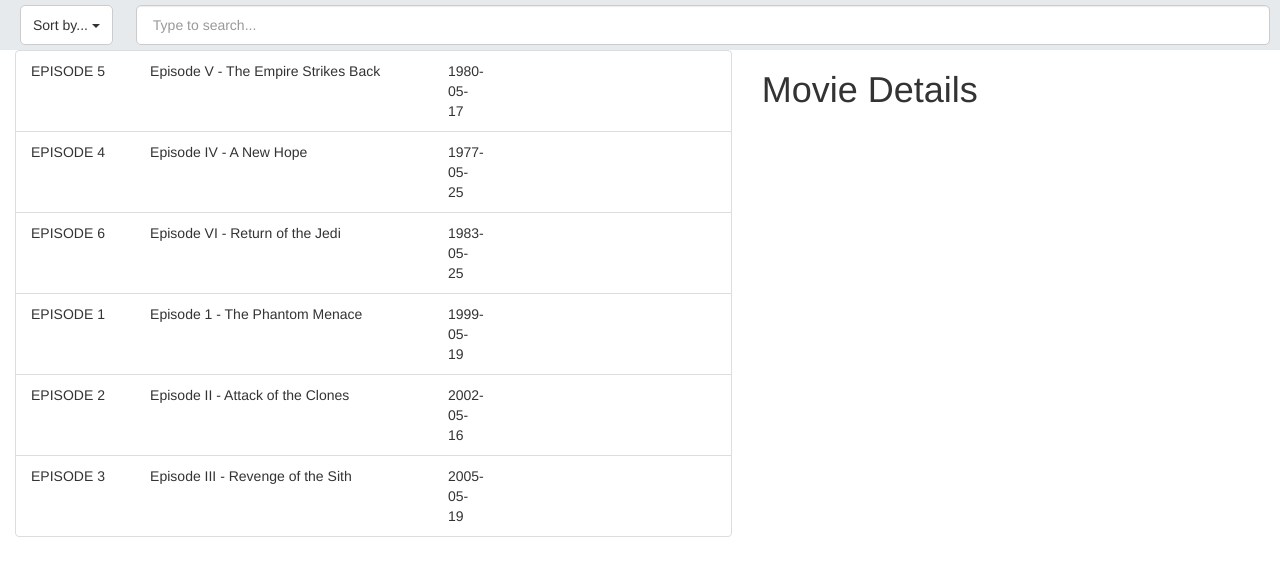
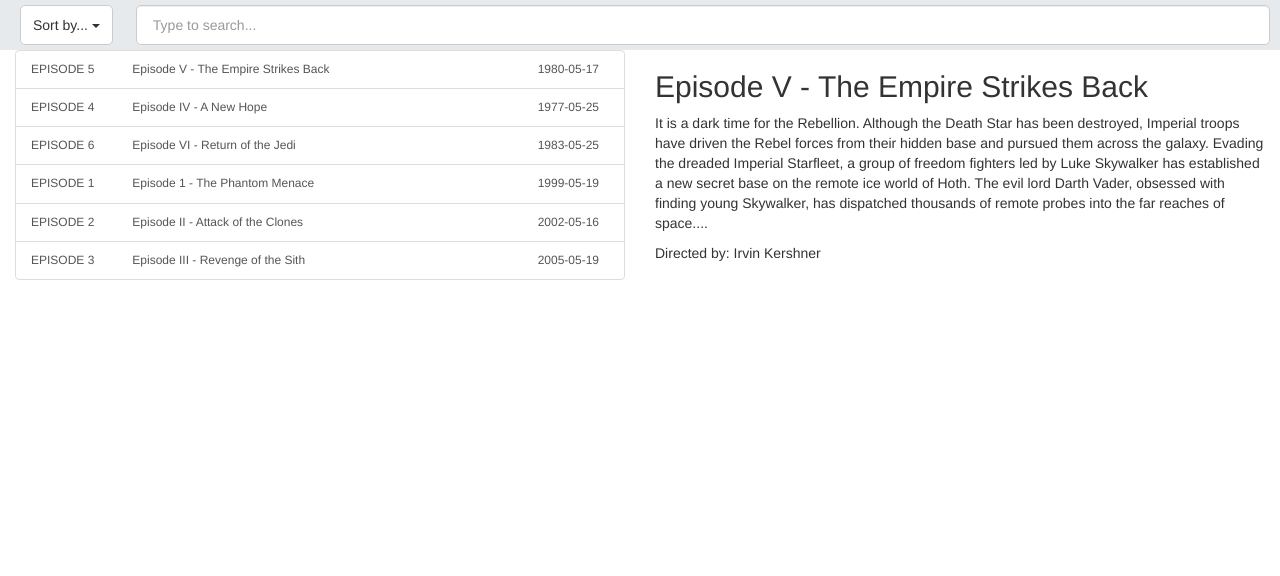
Before and after one commit to tkarachristos/star-wars-movies-indexer, a React app: page / in a window 1280 px wide. Shown: the top 576 px of the page. Built offline with nearby package versions, Linux system fonts and the light colour scheme.

Commit message:
Adding a MovieDetails component

```diff
--- a/src/components/App.js
+++ b/src/components/App.js
@@ -2,13 +2,18 @@
 
 import MoviesListFilter from "./MoviesListFilter";
 import MoviesList from "./MoviesList";
+import MovieDetails from "./MovieDetails";
 
 import Grid from 'react-bootstrap/lib/Grid';
 import Row from 'react-bootstrap/lib/Row';
 import Col from 'react-bootstrap/lib/Col';
 
+import movies from "../api/mockData.js";
+
 export default class App extends React.Component {
     render () {
+        const movie=movies[0];
+
         return (
             <div>
                 <div className="search-ribbon">
@@ -17,14 +22,16 @@
                 <div className="list-area">
                     <Grid fluid={true}>
                         <Row justify="start">
-                            <Col xs={7} sm={7} md={7} lg={7}>
+                            <Col xs={6} sm={6} md={6} lg={6}>
                                 <MoviesList
                                     searchText=""
                                     caseSensitiveMatch={false}
                                 />
                             </Col>
-                            <Col xs={5} sm={5} md={5} lg={5}>
-                                <div><h1>Movie Details</h1></div>
+                            <Col xs={6} sm={6} md={6} lg={6}>
+                                <MovieDetails
+                                    {...movie.fields}
+                                />
                             </Col>
                         </Row>
                     </Grid>
--- a/src/components/Movie.js
+++ b/src/components/Movie.js
@@ -2,19 +2,22 @@
 
 import Row from 'react-bootstrap/lib/Row';
 import Col from 'react-bootstrap/lib/Col';
+import ListGroupItem from 'react-bootstrap/lib/ListGroupItem';
 
 export default function Movie (props) {
     return (
+        <ListGroupItem className="movie-row" onClick={props.onClick}>
             <Row justify="start">
                 <Col xs={2} sm={2} md={2} lg={2}>
                     EPISODE {props.episode_id}
                 </Col>
-            <Col xs={5} sm={5} md={5} lg={5}>
+                <Col xs={8} sm={8} md={8} lg={8}>
                     {props.title}
                 </Col>
-            <Col xs={1} sm={1} md={1} lg={1}>
+                <Col xs={2} sm={2} md={2} lg={2}>
                     {props.release_date}
                 </Col>
             </Row>
+        </ListGroupItem>
     );
 }
--- /dev/null
+++ b/src/components/MovieDetails.js
@@ -0,0 +1,11 @@
+import React from 'react';
+
+export default function MovieDetails (props) {
+    return (
+        <div className="movie-details">
+            <h2>{props.title}</h2>
+            <p>{props.opening_crawl}</p>
+            <p>Directed by: {props.director}</p>
+        </div>
+    );
+}
--- a/src/components/MoviesList.js
+++ b/src/components/MoviesList.js
@@ -3,7 +3,6 @@
 import movies from "../api/mockData.js";
 
 import ListGroup from 'react-bootstrap/lib/ListGroup';
-import ListGroupItem from 'react-bootstrap/lib/ListGroupItem';
 
 import Movie from './Movie';
 
@@ -33,22 +32,25 @@
         return new RegExp("(" + this.escapeRegExp(value) + ")", flags);
     }
 
+    handleOnClick(index){
+        alert('You clicked the ' + (index+1) + ' ListGroupItem');
+    }
+
     render(){
         const regex = this.buildRegex(this.props.searchText);
 
-        const moviesList = movies.map(function(movie) {
+        const moviesList = movies.map(function(movie, index) {
             // const moviesList = this.props.movies.map(function(movie) {
 
             let itemContainsText = !!movie.fields.title.match(regex);
 
             if (itemContainsText){
                 return (
-                    <ListGroupItem action>
-                        <Movie
-                            key={movie.id}
-                            {...movie.fields}
-                        />
-                    </ListGroupItem>
+                    <Movie
+                        onClick={() => {this.handleOnClick(index)}}
+                        key={movie.id}
+                        {...movie.fields}
+                    />
                 );
             } else {
                 return null;
--- a/src/index.css
+++ b/src/index.css
@@ -14,3 +14,7 @@
 .search-ribbon label {
     display: block;
 }
+
+.movie-row {
+    font-size: 12px
+}
```
Lines whose indentation alone changed are shown as unchanged.
